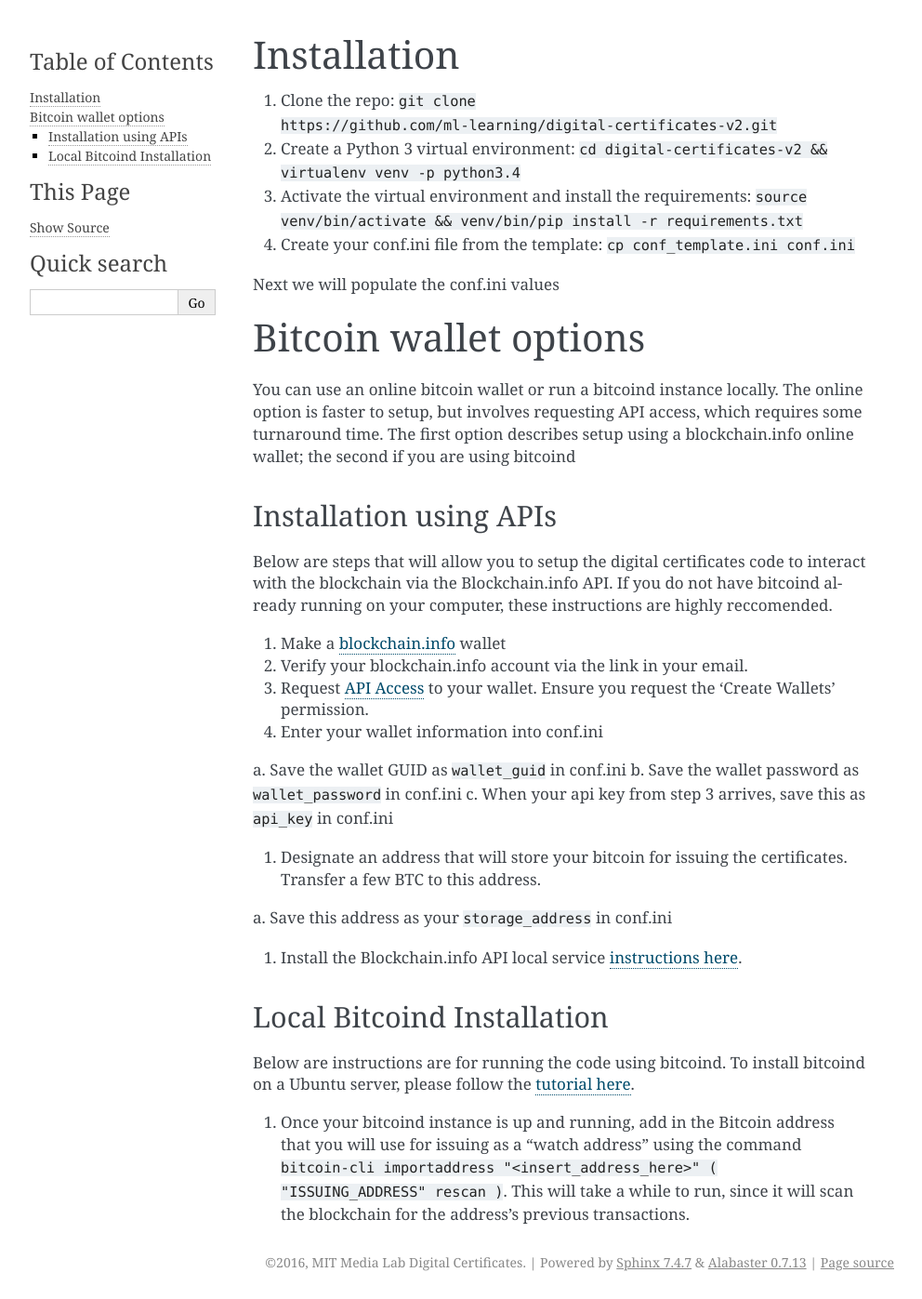
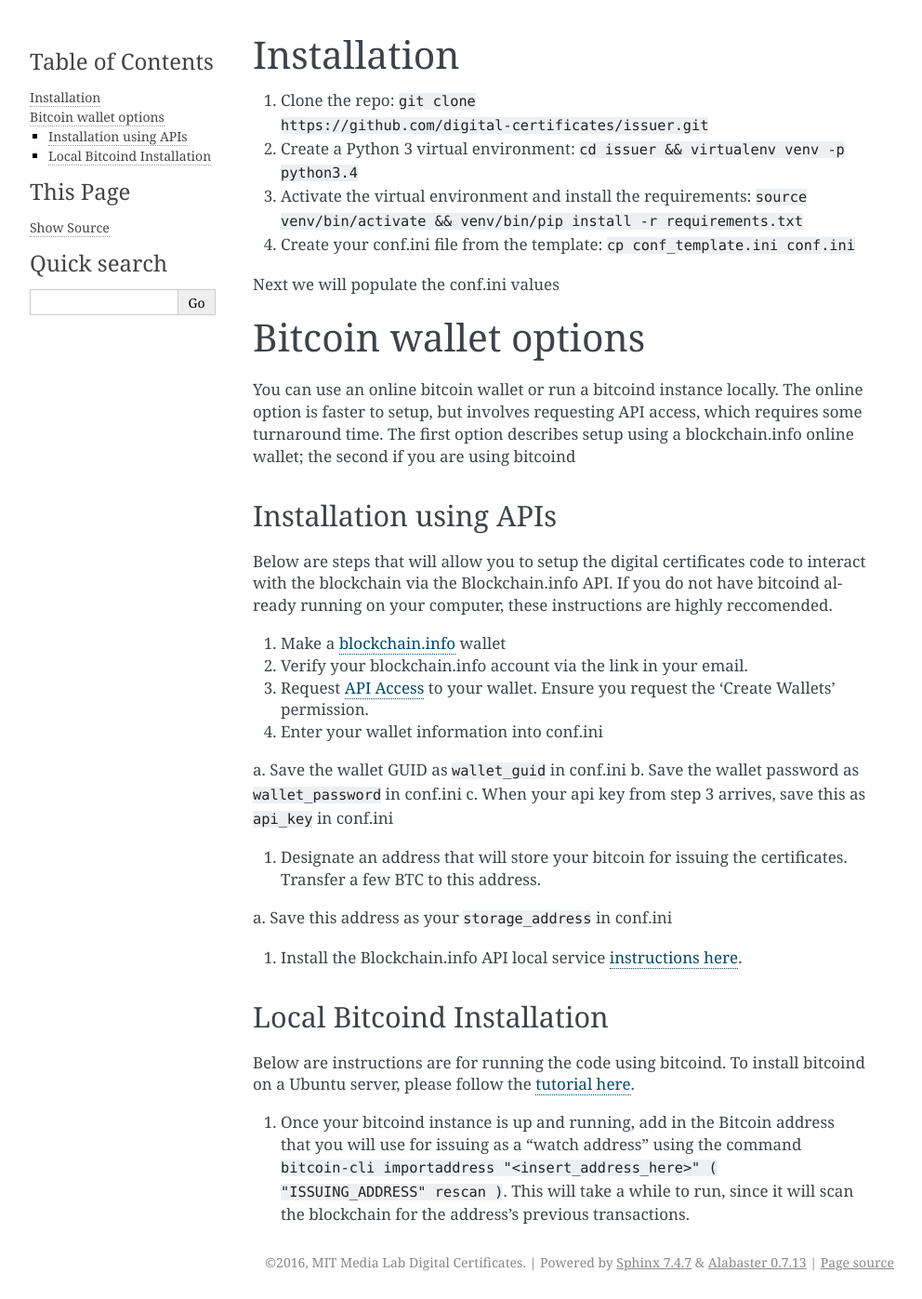
Before and after one commit to blockchain-certificates/cert-issuer, a Sphinx documentation site: the page built from docs/installation.md, in a window 1280 px wide. Shown: the whole page at 93% size, without its empty margins (148-1140 px from the left). Built offline with Sphinx 7.4.7, drawn with Linux system fonts in a browser that asks for light colours.

Commit message:
update additional links

```diff
--- a/docs/installation.md
+++ b/docs/installation.md
@@ -1,7 +1,7 @@
 
 ## Installation
-1. Clone the repo: `git clone https://github.com/ml-learning/digital-certificates-v2.git`
-2. Create a Python 3 virtual environment: `cd digital-certificates-v2 && virtualenv venv -p python3.4`
+1. Clone the repo: `git clone https://github.com/digital-certificates/issuer.git`
+2. Create a Python 3 virtual environment: `cd issuer && virtualenv venv -p python3.4`
 3. Activate the virtual environment and install the requirements: `source venv/bin/activate && venv/bin/pip install -r requirements.txt`
 4. Create your conf.ini file from the template: `cp conf_template.ini conf.ini`
 
```
